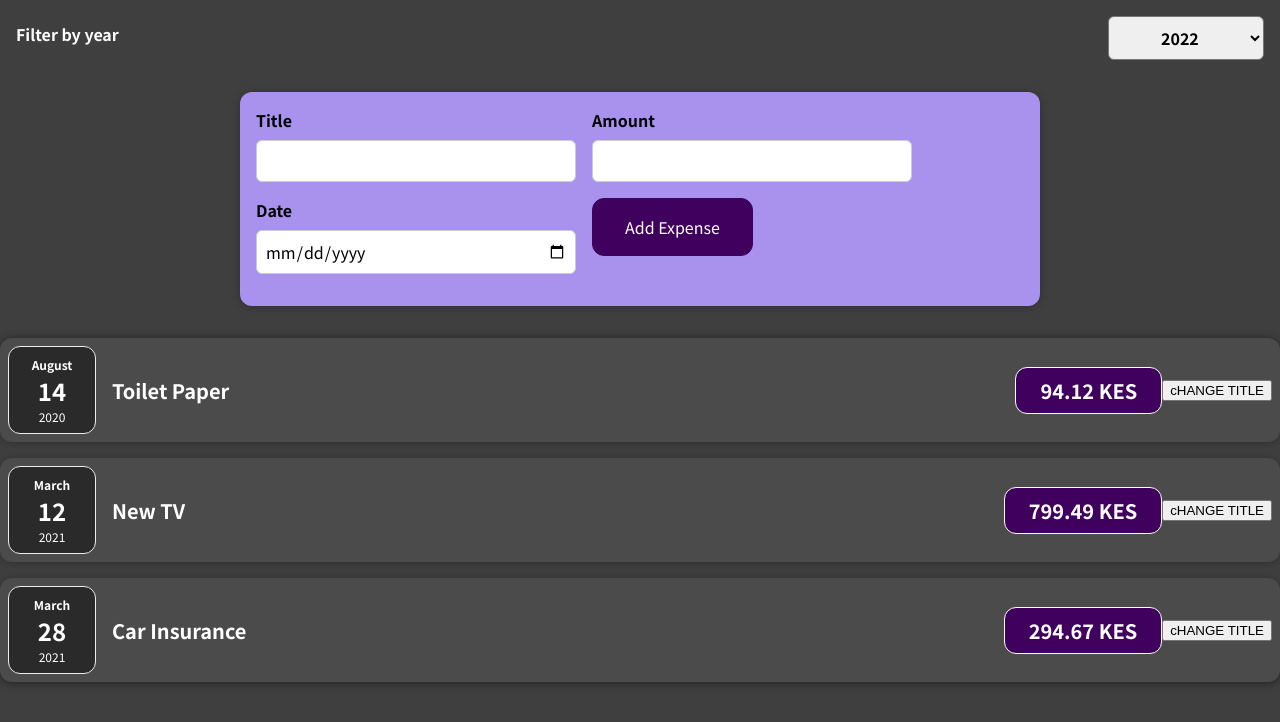
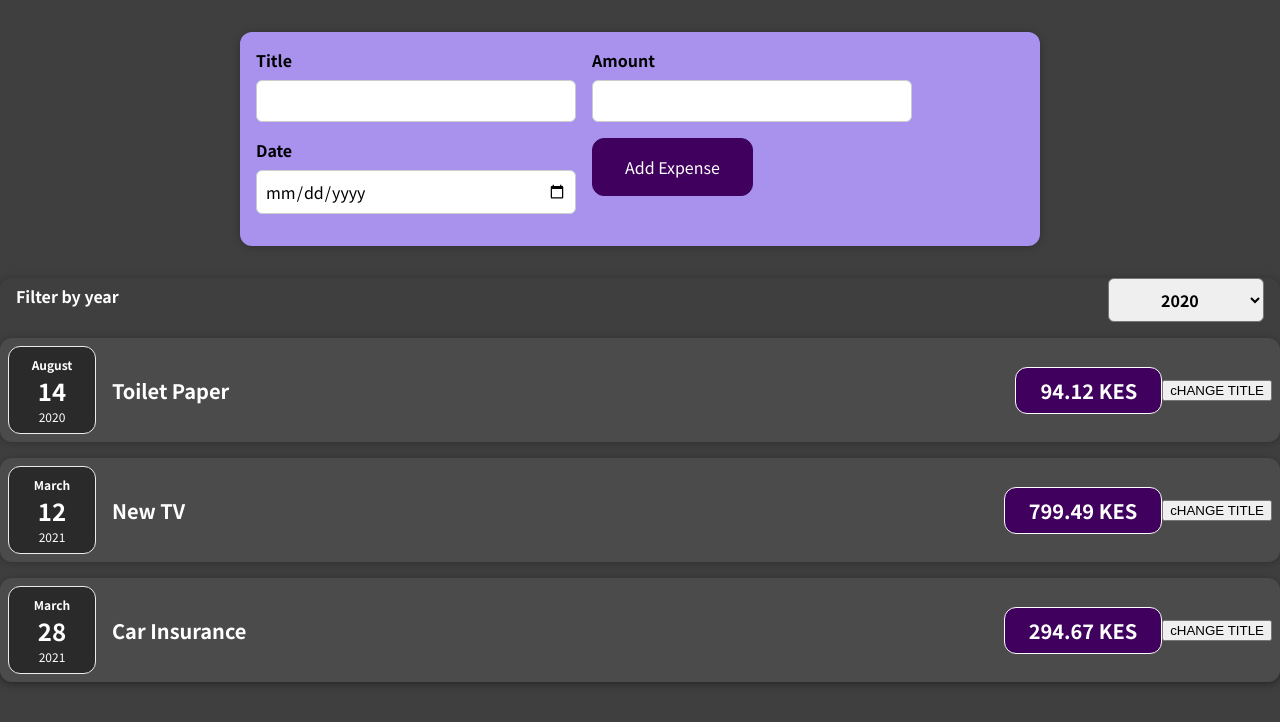
Before and after one commit to GlennOnyango/ExpenseTracker, a React (Create React App) app: page / in a window 1280 px wide. Shown: the top 722 px of the page. Built offline with nearby package versions, Linux system fonts and the light colour scheme.

Commit message:
Contains new filter feature

```diff
--- a/src/App.js
+++ b/src/App.js
@@ -1,5 +1,4 @@
 import Expense from "./components/EXPENSES/Expense";
-import ExpensesFilter from "./components/NewExpense/ExpenseFilter";
 import NewExpense from "./components/NewExpense/NewExpense";
 const App = ()=> {
   const expenses = [
@@ -28,14 +27,9 @@ const App = ()=> {
     console.log(expense)
   }
 
-  const getFilter = filter =>{
-
-    console.log(filter);
-  }
 
   return (
     <div>
-      <ExpensesFilter onFilter={getFilter}/>
       <NewExpense onGetExpense={getExpense}/>
       <Expense expenses_most={expenses} />
     </div>
--- a/src/components/EXPENSES/Expense.js
+++ b/src/components/EXPENSES/Expense.js
@@ -1,10 +1,23 @@
+import React,{useState} from 'react';
 import Expenseitems from "./Expenseitems";
 import "./Expense.css";
+import ExpensesFilter from "../NewExpense/ExpenseFilter";
 import Card from "../UI/Card";
 const Expense = (props)=>{
 
+
+    const [enteredfilter, setFilter] = useState('2020');
+
+    const getFilter = filter =>{
+
+        setFilter(filter);
+        console.log(enteredfilter);
+      }
+
     return(
         <Card className="expense">
+
+            <ExpensesFilter selectedFilter={enteredfilter} onFilter={getFilter}/>
             <Expenseitems title={props.expenses_most[0].title} amount={props.expenses_most[0].amount} date={props.expenses_most[0].date}/>
             <Expenseitems title={props.expenses_most[1].title} amount={props.expenses_most[1].amount} date={props.expenses_most[1].date}/>
             <Expenseitems title={props.expenses_most[2].title} amount={props.expenses_most[2].amount} date={props.expenses_most[2].date}/>
--- a/src/components/NewExpense/ExpenseFilter.js
+++ b/src/components/NewExpense/ExpenseFilter.js
@@ -1,15 +1,11 @@
-import React,{useState} from 'react';
+import React from 'react';
 
 import './ExpenseFilter.css';
 
 const ExpensesFilter = (props) => {
 
-    const [enteredfilter, setFilter] = useState('');
-
     const filterChange = (e)=>{
-        setFilter(e.target.value);
-        //console.log(enteredfilter);
-        props.onFilter(enteredfilter);
+        props.onFilter(e.target.value);
     }
 
 
@@ -17,7 +13,7 @@ const ExpensesFilter = (props) => {
     <div className='expenses-filter'>
       <div className='expenses-filter__control'>
         <label>Filter by year</label>
-        <select onChange={filterChange}>
+        <select value={props.selectedFilter} onChange={filterChange}>
           <option value='2022'>2022</option>
           <option value='2021'>2021</option>
           <option value='2020'>2020</option>
```
